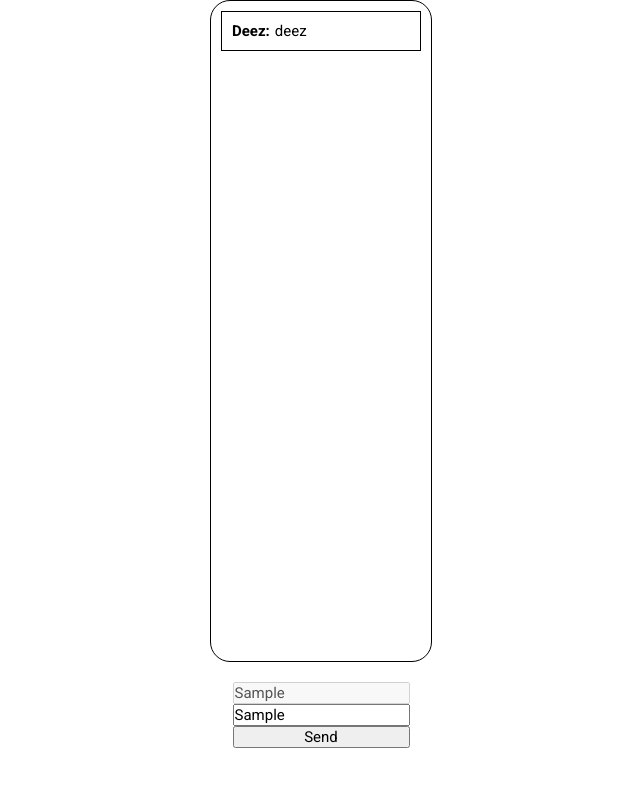
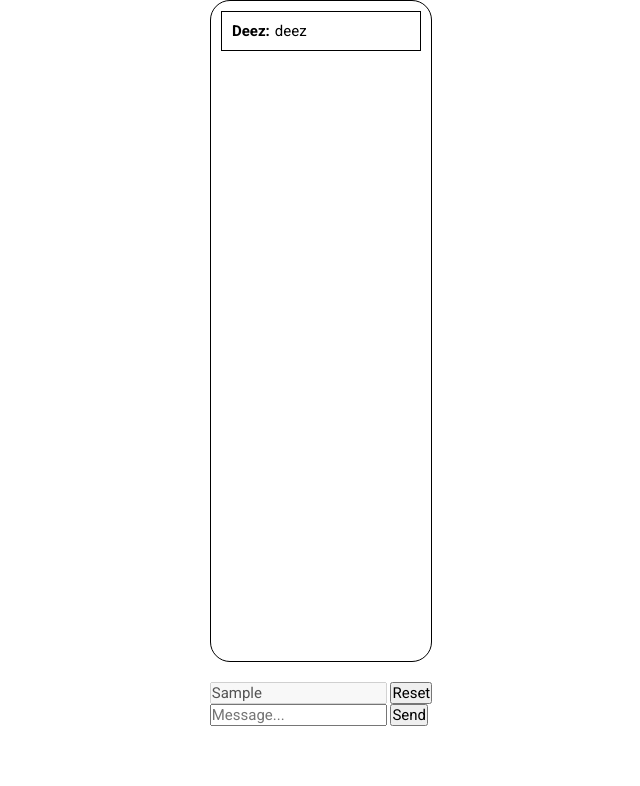
Before and after one commit to Mouzone/chatroom, a website: page index.html in a window 1280 px wide. Both pictures are taken after typing "Sample", "Sample" into the empty fields and a click on the button "Send". Shown: the whole page, without its empty margins (319-959 px from the left). Drawn offline with Linux system fonts and the light colour scheme.

Commit message:
Change styling of input space to support reset

```diff
--- a/index.html
+++ b/index.html
@@ -13,13 +13,18 @@
                 <span class="text"> deez </span>
             </div>
         </div>
-        <div id="input">
-            <label for="username"></label>
-            <input type="text" id="username" placeholder="Username">
-            <label for="message"> </label>
-            <input type="text" id="message" placeholder="Message...">
-            <button type="submit"> Send </button>
-        </div>
+        <form>
+            <section>
+                <label for="username"></label>
+                <input type="text" id="username" placeholder="Username">
+                <button id="reset-username"> Reset </button>
+            </section>
+            <section>
+                <label for="message"> </label>
+                <input type="text" id="message" placeholder="Message...">
+                <button type="submit"> Send </button>
+            </section>
+        </form>
         <script src="script.js"></script>
     </body>
 </html>
--- a/script.js
+++ b/script.js
@@ -58,6 +58,12 @@ function readBlobAsJson(blob) {
     });
 }
 
+function setUsernameElement() {
+    const username_element = document.getElementById("username")
+    username_element.placeholder = local_username
+    username_element.setAttribute("disabled", "disabled")
+}
+
 // Create a new WebSocket connection
 const socket = new WebSocket('ws://localhost:8080');
 socket.onmessage = async (event) => {
@@ -65,7 +71,6 @@ socket.onmessage = async (event) => {
         try {
             const jsonObject = await readBlobAsJson(event.data);
             updateMessages(jsonObject)
-            console.log('Parsed JSON object:', jsonObject);
         } catch (error) {
             console.error('Error handling Blob:', error);
         }
@@ -74,22 +79,22 @@ socket.onmessage = async (event) => {
     }
 };
 
-const submit_button = document.querySelector("button")
-submit_button.addEventListener("click", event => {
-    const message_text = document.getElementById("message").value
+const input = document.querySelector("form")
+input.addEventListener("submit", event => {
+    event.preventDefault()
+    const message_element = document.getElementById("message")
+    const message_text = message_element.value
+    message_element.value = ""
     if (!local_username) {
         local_username = document.getElementById("username").value
-        const username_element = document.getElementById("username")
-        username_element.placeholder = local_username
-        username_element.setAttribute("disabled", "disabled")
+        setUsernameElement()
         localStorage.setItem("local_username", local_username)
     }
     sendToServer(local_username, message_text)
 })
+
 let local_username = ""
 if (localStorage.getItem("local_username")) {
     local_username = localStorage.getItem("local_username")
-    const username_element = document.getElementById("username")
-    username_element.placeholder = local_username
-    username_element.setAttribute("disabled", "disabled")
+    setUsernameElement()
 }
--- a/server.js
+++ b/server.js
@@ -17,9 +17,6 @@ server.on('connection', (socket) => {
         console.log('Client disconnected')
     })
 
-    socket.send('Welcome to the WebSocket Server')
 })
 
-
-
 console.log('WebSocket server is listening on ws://localhost:8080')
--- a/style.css
+++ b/style.css
@@ -41,3 +41,8 @@ body {
     display: flex;
     flex-direction: column;
 }
+
+form {
+    display:flex;
+    flex-direction: column;
+}
```
